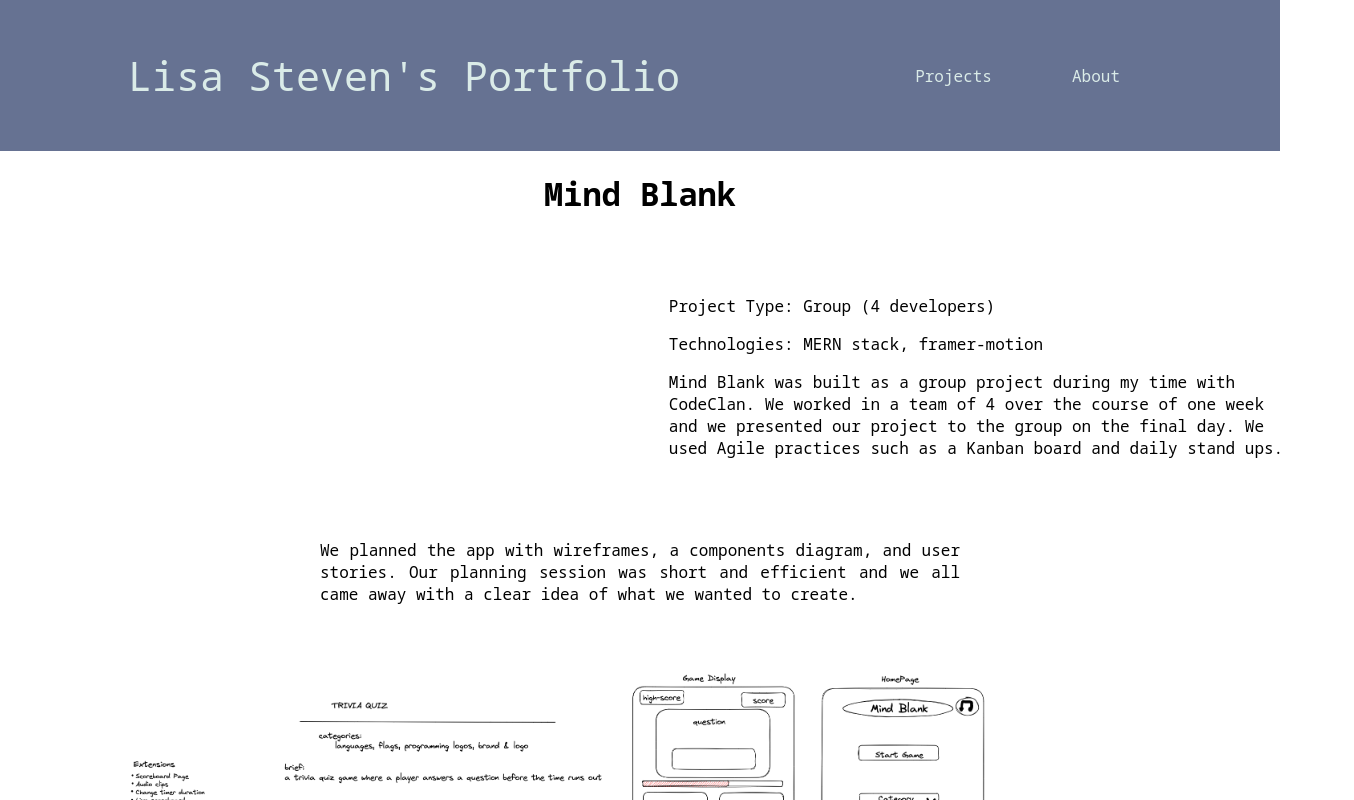
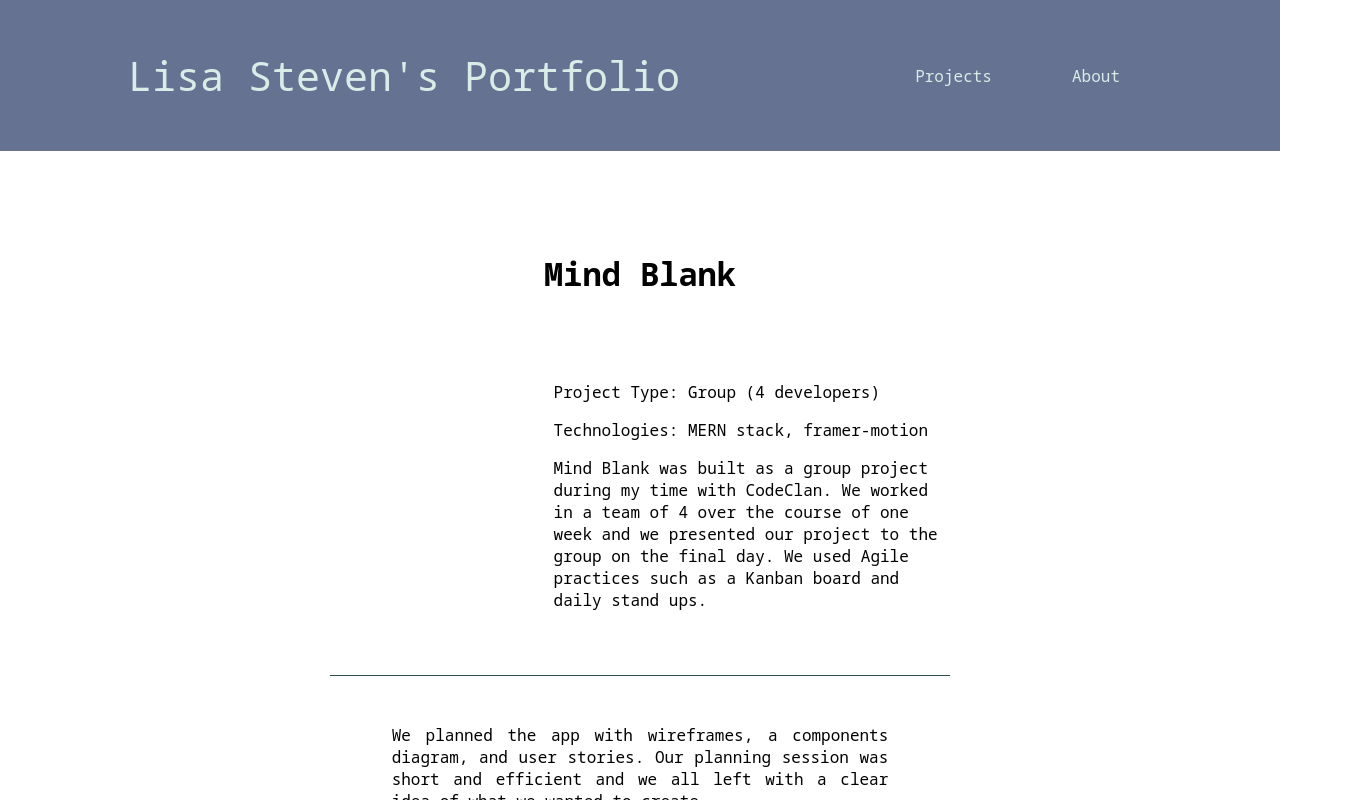
Before and after one commit to LisaS7/portfolio-home, a React (Create React App) app in the folder react-home/: page /projects/mind-blank in a window 1280 px wide. Shown: the top 800 px of the page, 1354 px wide, since content can reach past the window. Built offline with nearby package versions, Linux system fonts and the light colour scheme.

Commit message:
Style changes, mainly in Mind Blank page

```diff
--- a/react-home/src/components/Course.jsx
+++ b/react-home/src/components/Course.jsx
@@ -2,11 +2,13 @@ import styled from "styled-components";
 
 export const CourseCard = styled.div`
   display: flex;
-  gap: 6rem;
+  gap: 3rem;
   flex-basis: 100%;
-  padding: 0 3rem;
+  padding: 1rem 3rem;
+  box-shadow: rgba(0, 0, 0, 0.24) 0px 3px 8px;
 
-  & p {
+  & > p {
+    margin: 3rem auto;
     max-width: 18rem;
     text-align: left;
     font-size: 0.75rem;
--- a/react-home/src/components/Skills.jsx
+++ b/react-home/src/components/Skills.jsx
@@ -8,6 +8,8 @@ export const SkillsContainer = styled(CardContainer)`
 
 const StyledSkillGroup = styled.div`
   display: flex;
+  padding: 1rem;
+  box-shadow: rgba(0, 0, 0, 0.24) 0px 3px 8px;
 `;
 
 export function SkillGroup({ skills }) {
--- /dev/null
+++ b/react-home/src/containers/PageContainer.jsx
@@ -0,0 +1,7 @@
+import styled from "styled-components";
+
+export const PageContainer = styled.main`
+  width: 60%;
+  margin: 0 auto;
+  padding: 4rem;
+`;
--- a/react-home/src/containers/ProjectContainer.jsx
+++ b/react-home/src/containers/ProjectContainer.jsx
@@ -1,8 +1,9 @@
 import styled from "styled-components";
 
-export const ProjectContainer = styled.main`
-  margin: 4rem auto;
+export const ProjectContainer = styled.section`
+  margin: 0 auto;
+  padding: 3rem 0;
   display: grid;
-  grid-template-columns: 49vw 49vw;
   gap: 2vh 2vw;
+  border-bottom: 1px solid darkslategray;
 `;
--- a/react-home/src/pages/About.jsx
+++ b/react-home/src/pages/About.jsx
@@ -3,10 +3,11 @@ import { CardContainer } from "../containers/CardContainer";
 import { CourseCard, CredlyBadge } from "../components/Course";
 import { SkillsContainer } from "../components/Skills";
 import { Skills } from "../components/Skills";
+import { PageContainer } from "../containers/PageContainer";
 
 export default function About() {
   return (
-    <>
+    <PageContainer>
       <h1>Courses</h1>
       <CardContainer className="wrap py6">
         <CourseCard>
@@ -40,6 +41,6 @@ export default function About() {
           <Skills />
         </SkillsContainer>
       </div>
-    </>
+    </PageContainer>
   );
 }
--- a/react-home/src/pages/Projects.jsx
+++ b/react-home/src/pages/Projects.jsx
@@ -6,16 +6,18 @@ import {
   InternalLink,
   ProjectCard,
 } from "../components/Project";
+import { PageContainer } from "../containers/PageContainer";
 
 export default function Projects() {
   return (
+    <PageContainer>
       <CardContainer className="wrap py6">
         <ProjectCard>
           <h3>Mind Blank</h3>
           <p>
             A quiz app created as a group project during the CodeClan software
-          development course. Built with the MERN stack and animations produced
-          using the framer-motion library.
+            development course. Built with the MERN stack and animations
+            produced using the framer-motion library.
           </p>
           <GitHub repo="game-group-project" />
           <InternalLink appName="mind-blank" />
@@ -39,5 +41,6 @@ export default function Projects() {
           <ExternalLink appName="planner" />
         </ProjectCard>
       </CardContainer>
+    </PageContainer>
   );
 }
--- a/react-home/src/pages/Projects/MindBlank.jsx
+++ b/react-home/src/pages/Projects/MindBlank.jsx
@@ -1,6 +1,7 @@
 import YouTube from "react-youtube";
 import styled from "styled-components";
 import { ProjectContainer } from "../../containers/ProjectContainer";
+import { PageContainer } from "../../containers/PageContainer";
 
 const Image = styled.img`
   margin: 4rem 0;
@@ -8,7 +9,7 @@ const Image = styled.img`
 `;
 
 const Textblock = styled.p`
-  margin: auto;
+  margin: 0 auto;
   width: 80%;
   max-width: 50vw;
   text-align: justify;
@@ -25,9 +26,9 @@ const Row = styled.div`
 
 export default function MindBlank() {
   return (
-    <>
+    <PageContainer>
       <h1>Mind Blank</h1>
-      <ProjectContainer>
+      <ProjectContainer style={{ gridTemplateColumns: "1fr 2fr" }}>
         <YouTube videoId="hahfdp1couo" />
         <ProjectSummary>
           <p>Project Type: Group (4 developers)</p>
@@ -40,13 +41,15 @@ export default function MindBlank() {
           </p>
         </ProjectSummary>
       </ProjectContainer>
-      <Textblock>
-        We planned the app with wireframes, a components diagram, and user
-        stories. Our planning session was short and efficient and we all came
-        away with a clear idea of what we wanted to create.
-      </Textblock>
+
+      <ProjectContainer>
+        <Textblock>
+          We planned the app with wireframes, a components diagram, and user
+          stories. Our planning session was short and efficient and we all left
+          with a clear idea of what we wanted to create.
+        </Textblock>
+      </ProjectContainer>
       <Image src="../mind-blank/planning.png" alt="project user stories" />
-      <ProjectContainer></ProjectContainer>
-    </>
+    </PageContainer>
   );
 }
```
Lines whose indentation alone changed are shown as unchanged.
